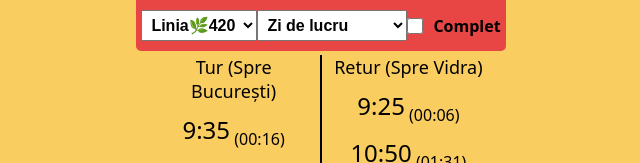
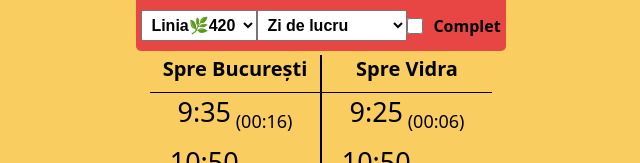
Before and after one commit to Soare-Robert-Daniel/road-to-otter-village, a plain HTML site: page index.html in a window 1280 px wide. Shown: the top 163 px of the page, without its empty margins (319-959 px from the left). Drawn offline with Linux system fonts and the light colour scheme.

Commit message:
feat: header and font-size

```diff
--- a/index.html
+++ b/index.html
@@ -29,8 +29,8 @@
       --primary-color: #e74645;
       --secondary-color: #facd60;
       --tertiary-color: #f9bf39;
-      --hours-font-size: 24px;
-      --header-font-size: 18px;
+      --hours-font-size: 27px;
+      --header-font-size: 20px;
     }
 
     body {
@@ -123,6 +123,8 @@
     .hours-display-header {
       text-align: center;
       font-size: var(--header-font-size);
+      font-weight: bold;
+      border-bottom: 1px solid #000;
     }
 
     .hours-display-header p {
--- a/main.mjs
+++ b/main.mjs
@@ -315,11 +315,11 @@ const HoursSectionDisplay = () => {
       className: "hours-display-section",
     },
     HoursColumnDisplay({
-      title: "Tur (Spre București)",
+      title: "Spre București",
       computedHours: turComputedHours,
     }),
     HoursColumnDisplay({
-      title: "Retur (Spre Vidra)",
+      title: "Spre Vidra",
       computedHours: returComputedHours,
     })
   );
```
